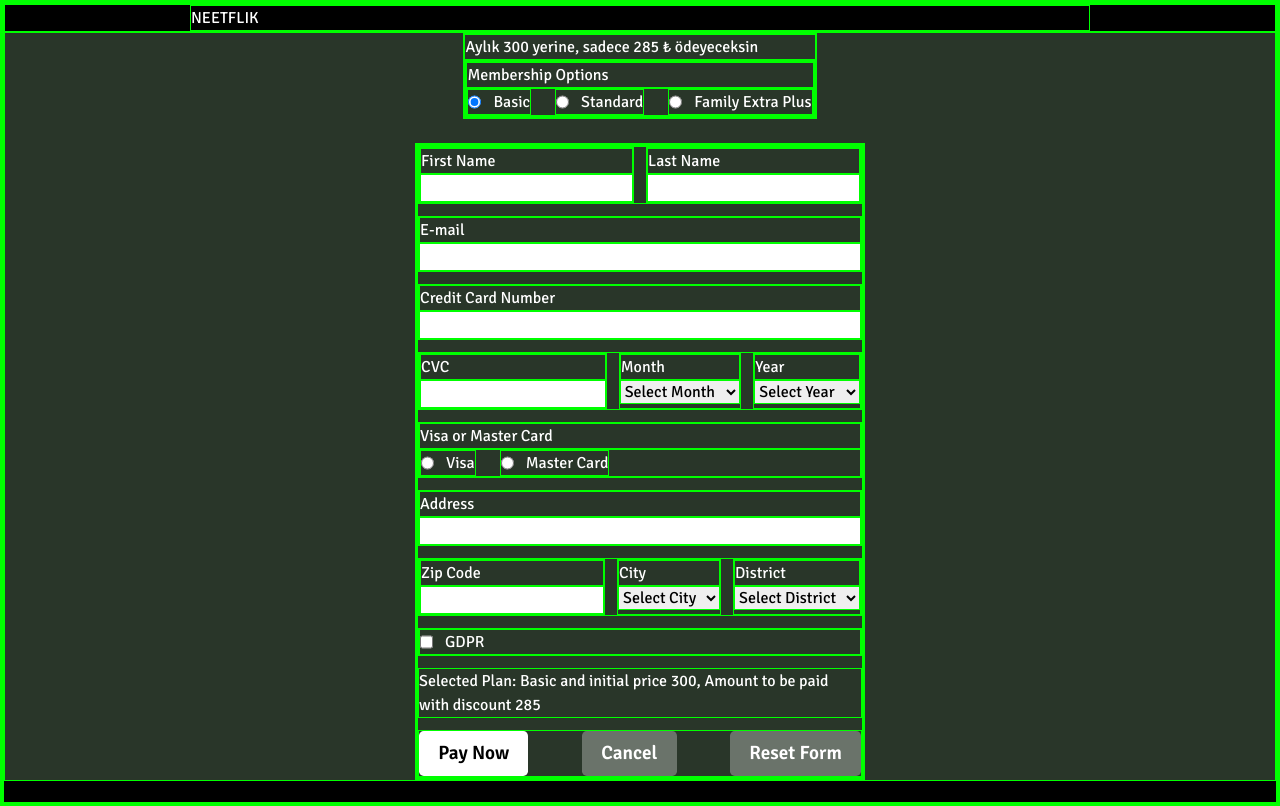
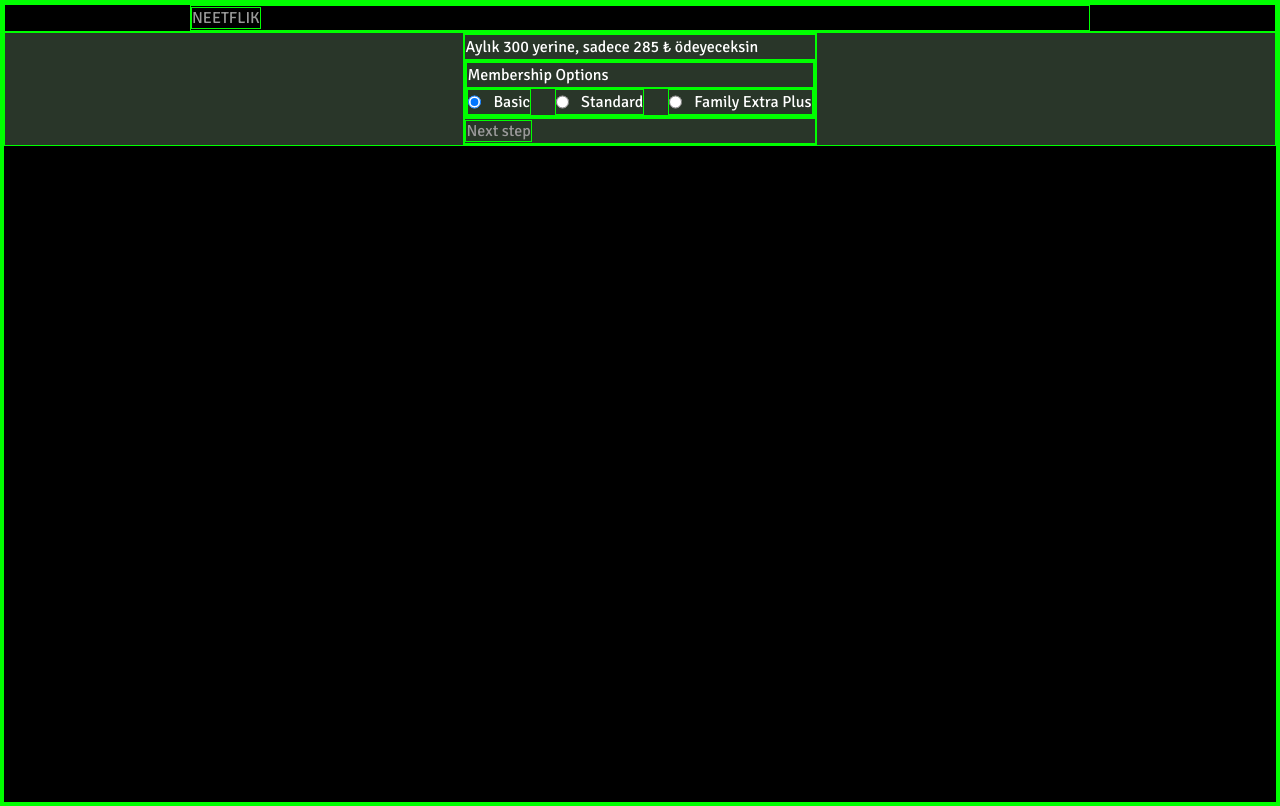
Before and after one commit to gokhanozdemir/witflix-s8-0924, a React (Vite) app: page / in a window 1280 px wide. Built offline with nearby package versions, Linux system fonts and the light colour scheme.

Commit message:
uygulama içinde payment ve anasayfa bağlantılarını ekler

```diff
--- a/src/App.jsx
+++ b/src/App.jsx
@@ -1,6 +1,13 @@
 import { useEffect, useState } from "react"
 import PaymentForm from "./components/PaymentForm"
 import { MembershipSelector } from "./components/MembershipSelector"
+
+import {
+  Switch,
+  Route,
+  Link
+} from "react-router-dom";
+
 function App() {
 
   const [choosenPlan, setChoosenPlan] = useState({})
@@ -15,15 +22,24 @@ function App() {
   return (
     <div className="App">
       <header>
-        <div className="container-lg">NEETFLIK</div>
+        <div className="container-lg">
+          <Link to="/" >NEETFLIK</Link>
+          {/* <a href="/">anchor etiketi kullnılacak her yerde Link</a> */}
+        </div>
       </header>
       <main className="flex column gap-m main-container" >
-        <div className="container-s">
-          <MembershipSelector changeChoosenPlan={setChoosenPlan} finalPrice={finalPrice} />
-        </div>
-        <div className="container-s">
-          <PaymentForm selectedPlan={choosenPlan} cost={finalPrice} />
-        </div>
+        <Switch>
+          <Route path="/payment">
+            <div className="container-s">
+              <PaymentForm selectedPlan={choosenPlan} cost={finalPrice} />
+            </div>
+          </Route>
+          <Route path="/">
+            <div className="container-s">
+              <MembershipSelector changeChoosenPlan={setChoosenPlan} finalPrice={finalPrice} />
+            </div>
+          </Route>
+        </Switch>
       </main>
 
     </div>
--- a/src/components/MembershipSelector.jsx
+++ b/src/components/MembershipSelector.jsx
@@ -1,4 +1,5 @@
 import { useEffect, useState } from "react";
+import { Link } from "react-router-dom";
 
 export function MembershipSelector({ changeChoosenPlan, finalPrice }) {
   const membershipPlans = [
@@ -58,7 +59,10 @@ export function MembershipSelector({ changeChoosenPlan, finalPrice }) {
           </div>
         </form>
       </>
+      <div>
+        <Link to="/payment">Next step</Link>
 
+      </div>
     </>
   )
 }
--- a/src/components/PaymentForm.jsx
+++ b/src/components/PaymentForm.jsx
@@ -1,4 +1,5 @@
 import { useEffect, useState } from "react"
+import { useHistory } from "react-router-dom";
 
 
 const cities = [
@@ -89,6 +90,8 @@ const initialForm = {
 }
 
 function PaymentForm({ selectedPlan, cost }) {
+  let history = useHistory();
+
   const { name: planName, price: planPrice } = selectedPlan;
 
   const [formData, setFormData] = useState(initialForm);
@@ -187,6 +190,11 @@ function PaymentForm({ selectedPlan, cost }) {
       isValidStatus = true
     }
     setIsValid(isValidStatus) // isValid
+  }
+
+  const handleCancel = () => {
+    console.log("vazgeçtim nazlı netflikten")
+    history.push("/");
   }
 
   useEffect(() => {
@@ -326,7 +334,7 @@ function PaymentForm({ selectedPlan, cost }) {
         <div>Selected Plan: {planName} and initial price {planPrice}, Amount to be paid with discount {cost} </div>
         <div className="flex between ">
           <button disabled={!isValid} type="submit" className="action-button">Pay Now</button>
-          <button type="button" className="secondary-button">Cancel</button>
+          <button type="button" onClick={handleCancel} className="secondary-button">Cancel</button>
           <button type="button" className="secondary-button">Reset Form</button>
         </div>
       </form>
```
